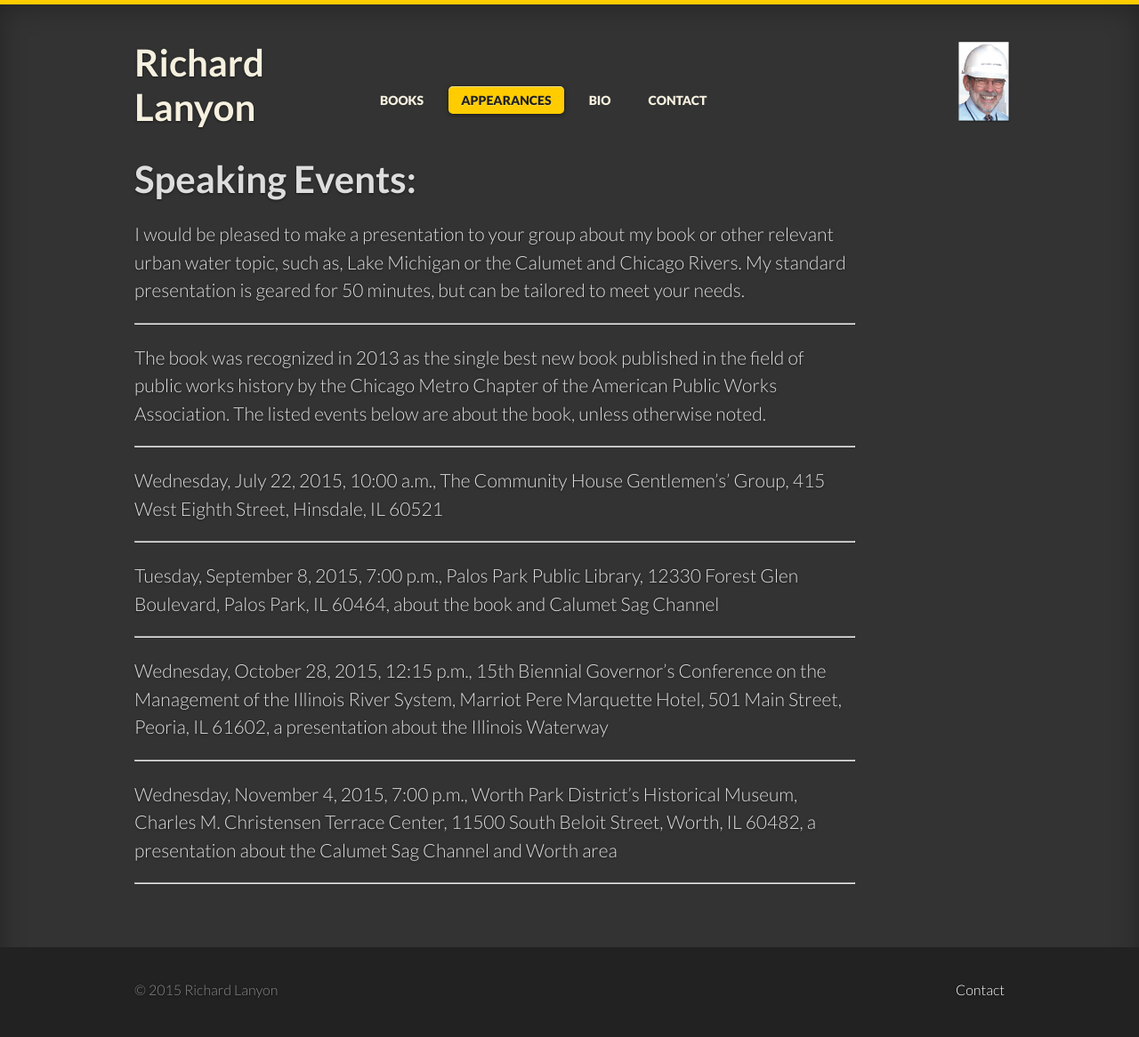
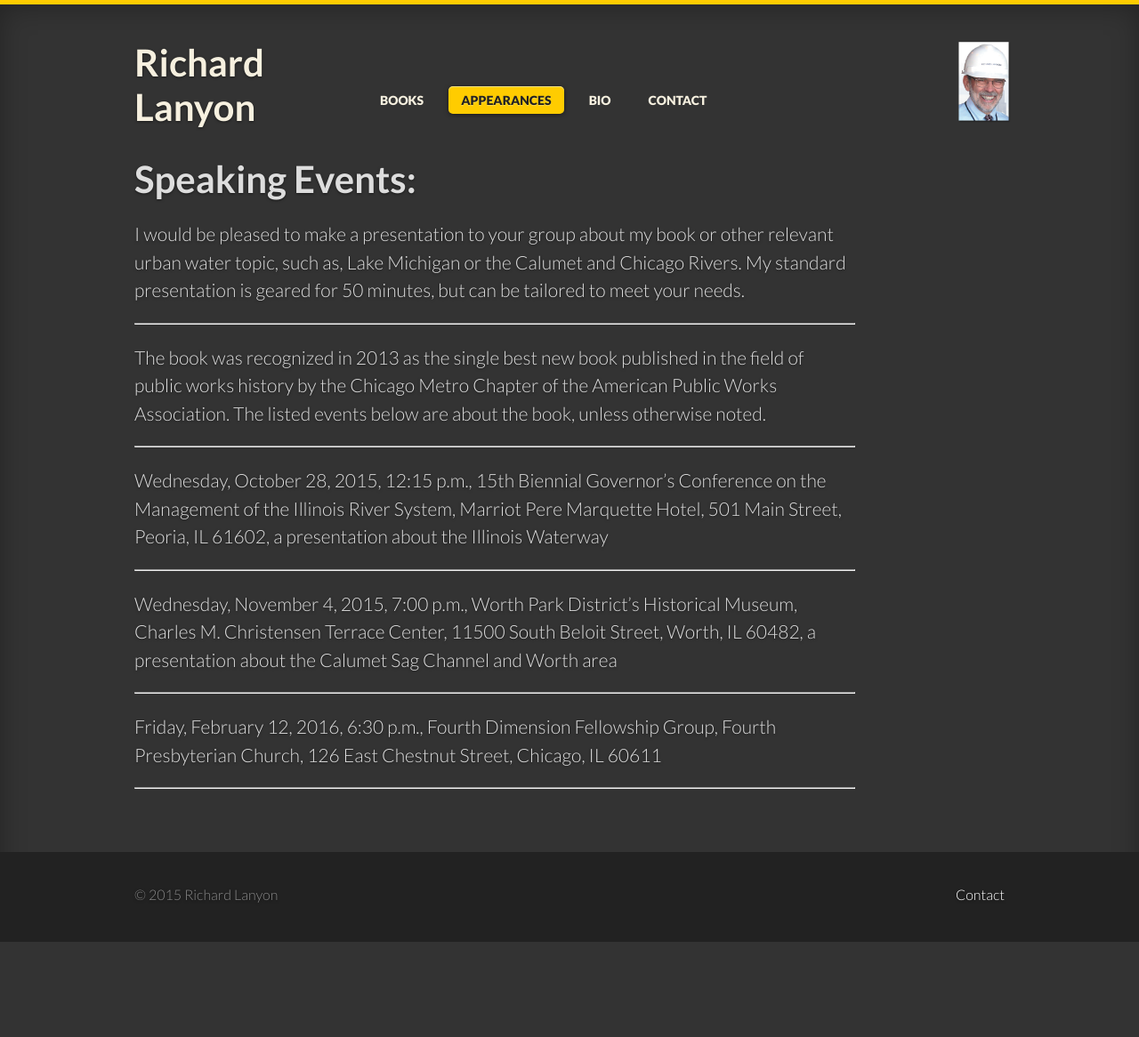
Before and after one commit to LanyonM/lanyonspeaks, a Jekyll site: the page built from _posts/2013-01-01-speaking.md, in a window 1280 px wide. Shown: the whole page at 89% size. Built offline with Jekyll 4.4.1, drawn with Linux system fonts in a browser that asks for light colours; some web fonts are replaced; after the commit the page ends 1059 px from its top, so only the background shows below that.

Commit message:
Update 2013-01-01-speaking.md

```diff
--- a/_posts/2013-01-01-speaking.md
+++ b/_posts/2013-01-01-speaking.md
@@ -14,14 +14,6 @@ The book was recognized in 2013 as the single best new book published in the fie
 
 ----
 
-Wednesday, July 22, 2015, 10:00 a.m., The Community House Gentlemen’s’ Group, 415 West Eighth Street, Hinsdale, IL 60521
-
-----
-
-Tuesday, September 8, 2015, 7:00 p.m., Palos Park Public Library, 12330 Forest Glen Boulevard, Palos Park, IL 60464, about the book and Calumet Sag Channel
-
-----
-
 Wednesday, October 28, 2015, 12:15 p.m., 15th Biennial Governor’s Conference on the Management of the Illinois River System, Marriot Pere Marquette Hotel, 501 Main Street, Peoria, IL 61602, a presentation about the Illinois Waterway
 
 ----
@@ -29,3 +21,7 @@ Wednesday, October 28, 2015, 12:15 p.m., 15th Biennial Governor’s Conference o
 Wednesday, November 4, 2015, 7:00 p.m., Worth Park District’s Historical Museum, Charles M. Christensen Terrace Center, 11500 South Beloit Street, Worth, IL 60482, a presentation about the Calumet Sag Channel and Worth area
 
 ----
+
+Friday, February 12, 2016, 6:30 p.m., Fourth Dimension Fellowship Group, Fourth Presbyterian Church, 126 East Chestnut Street, Chicago, IL 60611
+
+----
```
